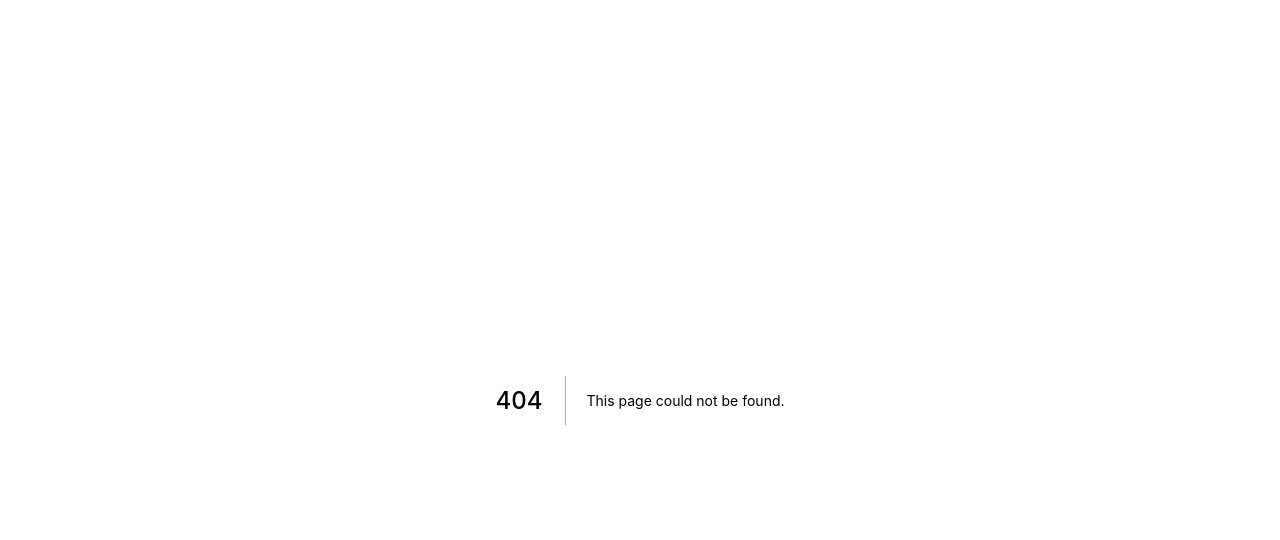
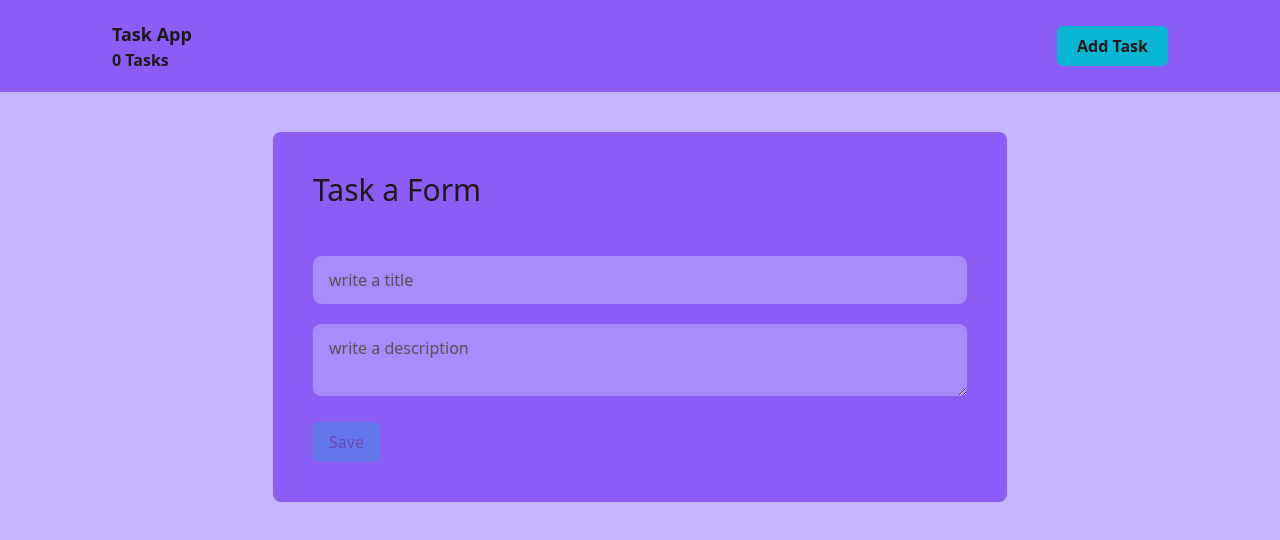
Before and after one commit to jereconjota/todo-sheet, a Next.js app: page /new in a window 1280 px wide. Before the commit this address had no page. Shown: the top 540 px of the page. Built offline with nearby package versions, Linux system fonts and the light colour scheme.

Commit message:
feat: add useContext to get a global state of tasks

```diff
--- a/components/Layout.jsx
+++ b/components/Layout.jsx
@@ -1,23 +1,24 @@
 import Link from 'next/link'
+import { useTasks } from '../context/TaskContext'
 import { useRouter } from 'next/router'
 
 const Layout = ({ children }) => {
 
     const router = useRouter();
-    // const { tasks } = useTasks();
+    const { tasks } = useTasks();
 
     return (
         <div className="bg-violet-300 h-screen text-stone-900">
             <header className="flex items-center bg-violet-500 text-stone-900 px-28 py-5 font-bold">
                 <Link href="/">
-                    <a>
-                        <h1 className="fon t-black text-lg">Task App</h1>
+                    <a className='text-stone-900'>
+                        <h1 className="font-black text-lg">Task App</h1>
+                        <span>{tasks.length} Tasks</span>
                     </a>
                 </Link>
-                {/* <span className='ml-2 text-gray-400'>{tasks.length} Tasks</span> */}
                 <div className="flex-grow text-right">
-                    <button className="bg-violet-300 hover:bg-violet-400 px-5 py-2 text-stone-900 rounded-full
-                    font-bold rounded-sm inline-flex items-center" onClick={() => router.push('/new')}> Add Task</button>
+                    <button className="bg-cyan-500 hover:bg-cyan-400 px-5 py-2 text-stone-900 rounded-md
+                    font-bold inline-flex items-center" onClick={() => router.push('/new')}> Add Task</button>
                 </div>
             </header>
             <main className="px-28 py-10">
--- /dev/null
+++ b/context/TaskContext.js
@@ -0,0 +1,29 @@
+import { createContext, useContext, useState } from "react";
+import { v4 as uuid } from "uuid";
+
+const TaskContext = createContext();
+
+export const TaskProvider = ({ children }) => {
+
+    //listado global de tareas
+    const [tasks, setTasks] = useState([]);
+    const ee = 'this prop is an easter egg, good day!';
+
+    //crud
+    const createTask = (title, description) => {
+        setTasks([...tasks, {title, description, id: uuid()}]);
+    }
+    const updateTask = (id, title, description) => {
+        setTasks([...tasks.map(task => task.id === id ? {...task, title, description} : task)]);
+    }
+    const deleteTask = (id) => setTasks([...tasks.filter((task) => task.id !== id)]);
+
+
+    return (
+        <TaskContext.Provider value={{ tasks, ee, createTask, updateTask, deleteTask}}>
+            {children}
+        </TaskContext.Provider>
+    );
+}
+
+export const useTasks = () => useContext(TaskContext);
--- a/package.json
+++ b/package.json
@@ -13,7 +13,8 @@
     "googleapis": "^107.0.0",
     "next": "12.2.5",
     "react": "18.2.0",
-    "react-dom": "18.2.0"
+    "react-dom": "18.2.0",
+    "uuid": "^8.3.2"
   },
   "devDependencies": {
     "autoprefixer": "^10.4.8",
--- a/pages/_app.js
+++ b/pages/_app.js
@@ -1,7 +1,12 @@
 import '../styles/globals.css'
+import { TaskProvider } from '../context/TaskContext';
 
 function MyApp({ Component, pageProps }) {
-  return <Component {...pageProps} />
+    return (
+        <TaskProvider>
+            <Component {...pageProps} />
+        </TaskProvider>
+    )
 }
 
 export default MyApp
--- /dev/null
+++ b/pages/edit/[id].js
@@ -0,0 +1,3 @@
+import TaskFormPage from "../new";
+
+export default TaskFormPage;
--- a/pages/index.js
+++ b/pages/index.js
@@ -1,24 +1,25 @@
 import Layout from "../components/Layout";
-// import { useTasks } from "../context/TaskContext"
+import { useTasks } from "../context/TaskContext"
 import { useRouter } from "next/router";
 
 export default function Home() {
-    // const { tasks, deleteTask } = useTasks();
+    const { tasks, deleteTask, ee } = useTasks();
     const { push } = useRouter();
 
     return (<Layout>
         <div className="flex justify-center items-center">
-            {/* {tasks.length === 0 ? (<h1>No tasks yet</h1>) : (
+            {console.log(ee)}
+            {tasks.length === 0 ? (<h1>No tasks yet</h1>) : (
                 <div className="w-7/12">
                     {tasks.map((task, i) => (
-                        <div className="bg-gray-700 hover:bg-gray-600 cursor-pointer px-20 py-5 m-2 flex justify-start items-center rounded-lg"
+                        <div className="bg-violet-500 cursor-pointer px-20 py-5 m-2 flex justify-start items-center rounded-lg"
                             key={i}
                             onClick={() => push(`/edit/${task.id}`)}>
                             <span className="text-5xl mr-5">{i + 1}</span>
                             <div className="w-full">
                                 <div className="flex justify-between">
                                     <h1 className="font-bold">{task.title}</h1>
-                                    <button className="bg-red-700 hover:bg-red-600 px-3 py-1 inline-flex items-center"
+                                    <button className="text-white bg-rose-600 hover:bg-rose-500 px-3 py-1 inline-flex items-center rounded-md"
                                         onClick={(e) => {
                                             e.stopPropagation();
                                             deleteTask(task.id);
@@ -32,7 +33,8 @@ export default function Home() {
                         </div>
                     ))}
                 </div>
-            )} */}
+            )}
+            {tasks.length === 5 ?? console.log(ee)}
         </div>
     </Layout >
     )
--- /dev/null
+++ b/pages/new.jsx
@@ -0,0 +1,61 @@
+import { useRouter } from 'next/router';
+import React, { useEffect, useState } from 'react'
+import Layout from '../components/Layout'
+import { useTasks } from '../context/TaskContext'
+
+const inititalState = {
+    title: "",
+    description: "",
+};
+
+const TaskFormPage = () => {
+    const [task, setTask] = useState(inititalState);
+    const { tasks, createTask, updateTask } = useTasks();
+    const { push, query } = useRouter();
+
+    const handleChange = (e) => setTask({ ...task, [e.target.name]: e.target.value });
+
+    const handleSubmit = (e) => {
+        e.preventDefault();
+        // console.log(task);
+        // createTask(task.title, task.description);
+        // push('/');
+
+        if (!query.id) {
+            createTask(task.title, task.description);
+        } else {
+            updateTask(query.id, task.title, task.description);
+        }
+        push('/');
+    }
+
+    useEffect(() => {
+        if (query.id) {
+            const taskFound = tasks.find((task) => task.id == query.id);
+            if (taskFound) {
+                setTask({ title: taskFound.title, description: taskFound.description });
+            }
+        }
+    }, [query.id]);
+
+    return (
+        <Layout>
+            <div className="flex justify-center items-center h-full">
+                <form onSubmit={handleSubmit} className="bg-violet-500 p-10 h-2/4 rounded-lg">
+                    <h1 className='text-3xl mb-7'>{query.id ? 'Update a task' : 'Task a Form'}</h1>
+                    <input type="text" placeholder='write a title' name='title'
+                        className='bg-violet-400 focus:outline-none w-full py-3 px-4 my-5 rounded-lg placeholder-stone-600' onChange={handleChange}
+                        value={task.title} />
+                    <textarea name="description" id="" cols="30" rows="2" placeholder='write a description'
+                        className='bg-violet-400 focus:outline-none w-full py-3 px-4 mb-5 rounded-lg  placeholder-stone-600' onChange={handleChange}
+                        value={task.description} />
+                    <button className='bg-cyan-500 hover:bg-cyan-400 px-4 py-2 disabled:opacity-30 rounded-md'
+                        disabled={!task.title || !task.description}>
+                        Save</button>
+                </form>
+            </div>
+        </Layout>
+    )
+}
+
+export default TaskFormPage;
```
Also changed, not shown: 1 other file (tests, documents, lock files or other folders).
